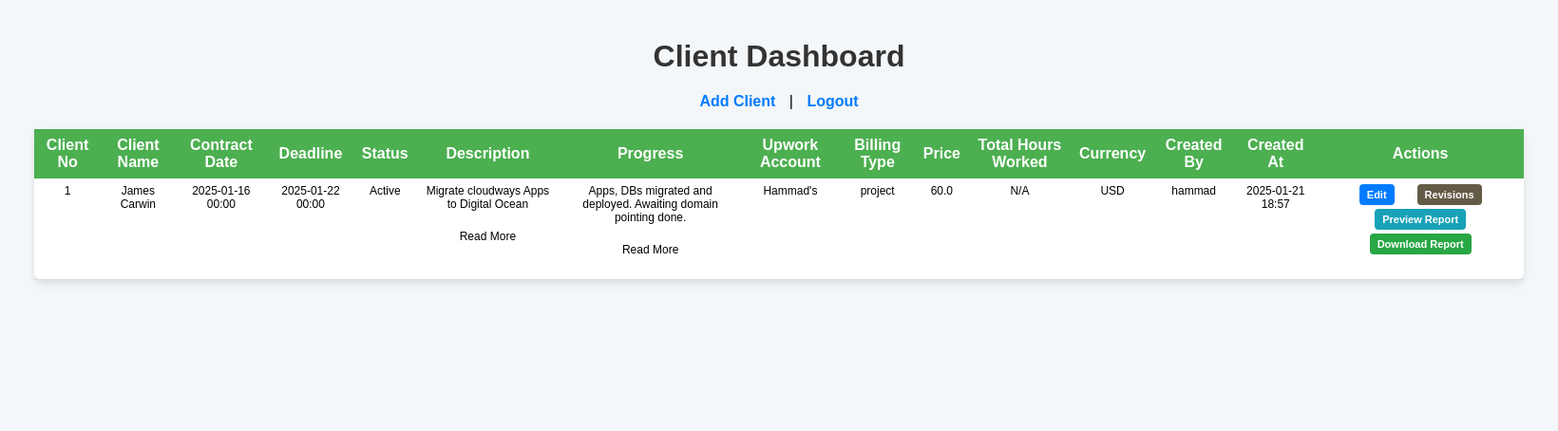
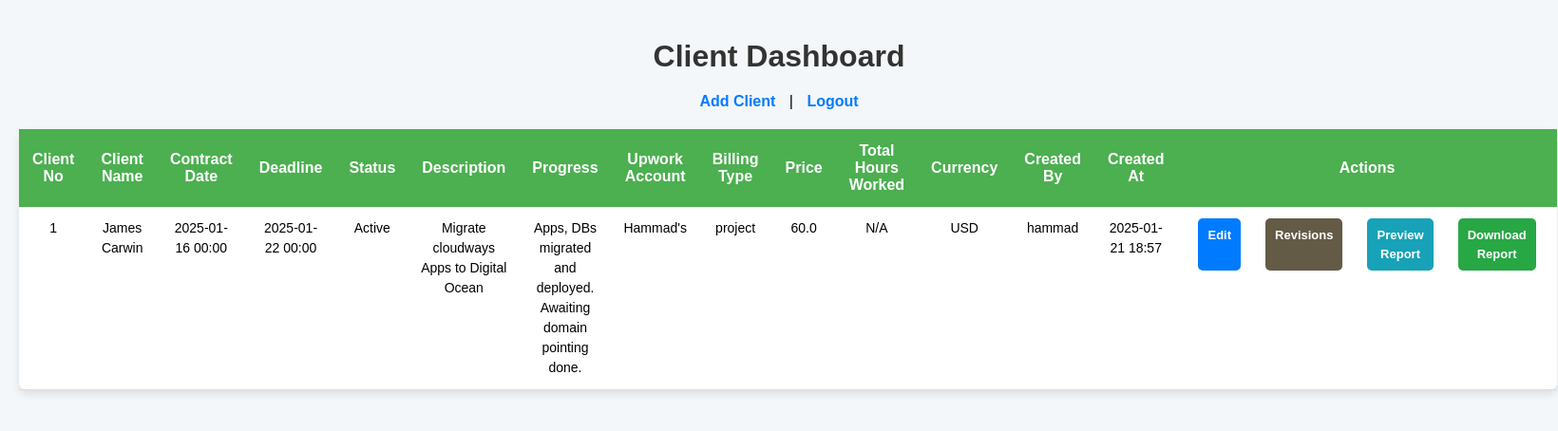
Before and after one commit to i2zoneadmin/cms, a Flask app: page / in a window 1640 px wide. Shown: the top 454 px of the page at 95% size. Run offline with Flask 3, Linux system fonts and the light colour scheme; a user stored in the database is signed in; data comes from the database, SQL or seed files in the repository.

Commit message:
added logics

```diff
--- a/static/css/dashboard.css
+++ b/static/css/dashboard.css
@@ -5,7 +5,6 @@ body {
     margin: 0;
     padding: 20px;
     text-align: center;
-    overflow-x: hidden; /* Prevent horizontal scrolling */
 }
 
 /* Header */
@@ -33,8 +32,8 @@ a:hover {
 
 /* Table Container */
 table {
-    width: 100%;
-    max-width: 98%; /* Reduced the table width */
+    width: 95%; /* Increased table width */
+    max-width: 95%;
     border-collapse: collapse;
     margin: 0 auto;
     background: white;
@@ -47,7 +46,7 @@ table {
 th {
     background-color: #4CAF50;
     color: white;
-    padding: 8px; /* Reduced padding */
+    padding: 14px; /* Slightly increased padding */
     text-align: center;
     font-weight: bold;
     position: sticky;
@@ -56,11 +55,12 @@ th {
 
 /* Table Rows */
 td {
-    padding: 6px; /* Reduced padding */
+    padding: 12px; /* Slightly increased padding */
     text-align: center;
     border-bottom: 1px solid #ddd;
     vertical-align: top;
-    font-size: 12px; /* Reduced font size */
+    font-size: 14px; /* Slightly increased font size */
+    line-height: 1.5; /* Better line height for readability */
 }
 
 /* Alternating Row Colors */
@@ -76,18 +76,17 @@ tr:hover {
 /* Actions Column - Buttons */
 td .action-buttons {
     display: flex;
-    gap: 4px; /* Reduced gap between buttons */
-    flex-wrap: wrap; /* Allow wrapping on smaller screens */
+    gap: 6px; /* Adjusted gap between buttons */
     justify-content: center;
 }
 
 .action-buttons a {
     text-decoration: none;
     color: white;
-    font-size: 11px; /* Reduced font size */
+    font-size: 13px; /* Slightly larger font size */
     font-weight: bold;
-    padding: 5px 8px; /* Reduced padding */
-    border-radius: 4px; /* Smaller rounded corners */
+    padding: 8px 10px; /* Adjusted padding */
+    border-radius: 5px; /* Small rounded corners */
     transition: background-color 0.3s ease-in-out;
 }
 
@@ -132,8 +131,8 @@ td .action-buttons {
     }
 
     th, td {
-        padding: 6px;
-        font-size: 11px; /* Smaller font size */
+        padding: 10px;
+        font-size: 12px; /* Reduced font size for small screens */
     }
 }
 
@@ -143,7 +142,7 @@ td .action-buttons {
     }
 
     h1 {
-        font-size: 18px;
+        font-size: 20px;
     }
 
     a {
@@ -151,11 +150,11 @@ td .action-buttons {
     }
 
     th, td {
-        font-size: 10px;
+        font-size: 11px;
     }
 
     .action-buttons a {
-        padding: 4px 6px; /* Even smaller padding */
-        font-size: 10px;
+        padding: 6px 8px;
+        font-size: 11px;
     }
 }
--- a/templates/dashboard.html
+++ b/templates/dashboard.html
@@ -42,22 +42,8 @@
                     <td>{{ client.contract_date.strftime('%Y-%m-%d %H:%M') }}</td>
                     <td>{{ client.deadline.strftime('%Y-%m-%d %H:%M') }}</td>
                     <td>{{ client.status }}</td>
-                    <td>
-                        <div class="expandable" id="desc-{{ client.client_no }}">
-                            {{ client.description }}
-                        </div>
-                        <span class="read-more-btn" onclick="toggleReadMore('desc-{{ client.client_no }}', this)">
-                            Read More
-                        </span>
-                    </td>
-                    <td>
-                        <div class="expandable" id="progress-{{ client.client_no }}">
-                            {{ client.progress }}
-                        </div>
-                        <span class="read-more-btn" onclick="toggleReadMore('progress-{{ client.client_no }}', this)">
-                            Read More
-                        </span>
-                    </td>
+                    <td>{{ client.description }}</td>
+                    <td>{{ client.progress }}</td>
                     <td>{{ client.upwork_account }}</td>
                     <td>{{ client.billing_type }}</td>
                     <td>{{ client.price }}</td>
@@ -78,33 +64,5 @@
             </tbody>
         </table>
     </div>
-
-    <script>
-        document.addEventListener("DOMContentLoaded", () => {
-            const expandableCells = document.querySelectorAll("td.expandable");
-
-            expandableCells.forEach(cell => {
-                // Create "Read More" button
-                const readMoreBtn = document.createElement("span");
-                readMoreBtn.textContent = "Read More";
-                readMoreBtn.classList.add("read-more-btn");
-
-                // Check if content overflows
-                const isOverflowing = cell.scrollHeight > cell.clientHeight;
-                if (isOverflowing) {
-                    readMoreBtn.classList.add("visible");
-                    cell.parentNode.appendChild(readMoreBtn);
-
-                    // Toggle expanded/collapsed state
-                    readMoreBtn.addEventListener("click", () => {
-                        cell.classList.toggle("expanded");
-                        const expanded = cell.classList.contains("expanded");
-                        readMoreBtn.textContent = expanded ? "Read Less" : "Read More";
-                    });
-                }
-            });
-        });
-    </script>
-
 </body>
 </html>
```
